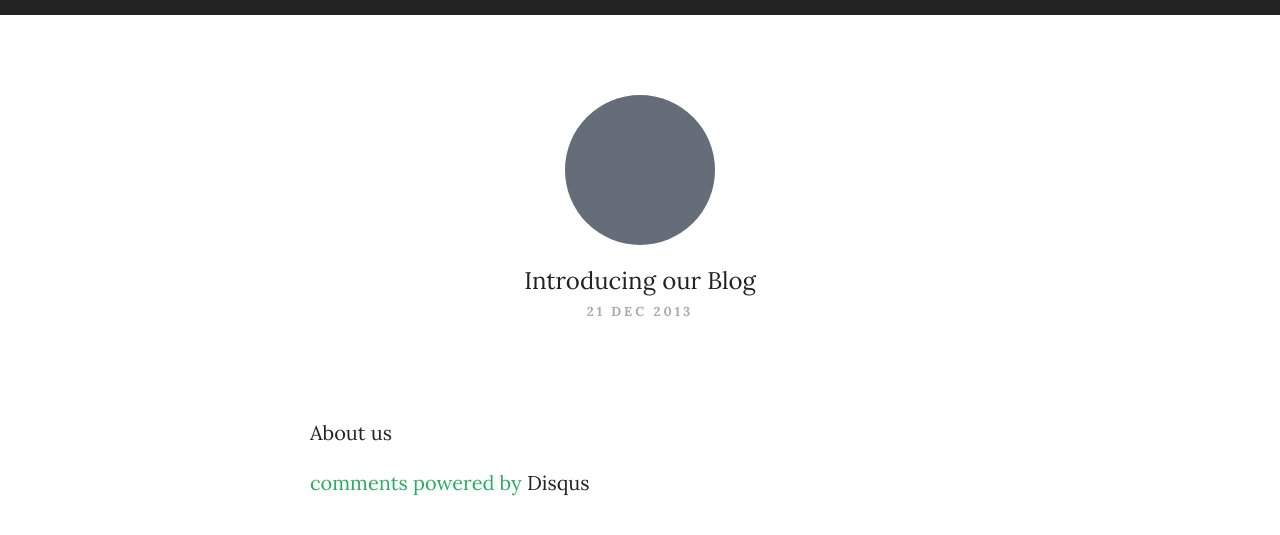
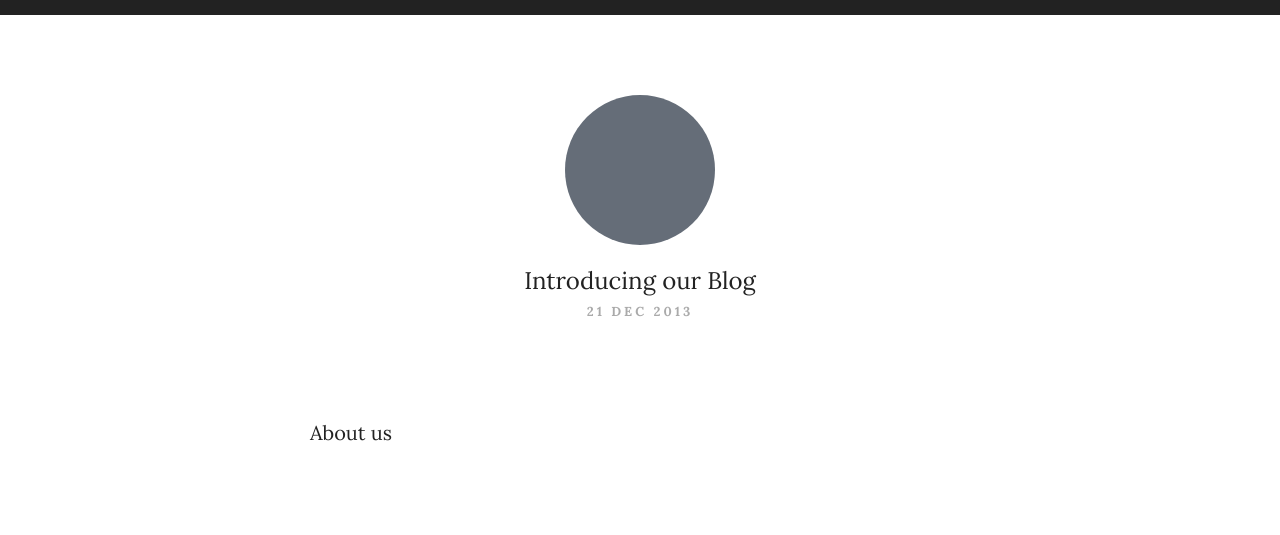
Before and after one commit to victoria-bondarchuk/WHOUX, a Jekyll site: the page built from _posts/2013-12-21-introducing-our-blog.markdown, in a window 1280 px wide. Shown: the top 535 px of the page. Built offline with Jekyll 4.4.1, drawn with Linux system fonts in a browser that asks for light colours; nearby versions of some CDN libraries; Markdown is read by kramdown in place of the engine named in the settings; comment, search, counter and statistics services are not loaded.

Commit message:
comments option removed

```diff
--- a/_layouts/post.html
+++ b/_layouts/post.html
@@ -18,22 +18,5 @@
 {{ content }}
 
 
-{{ if page.comments }}
-<div id="disqus_thread"></div>
-<script type="text/javascript">
-        /* * * CONFIGURATION VARIABLES: EDIT BEFORE PASTING INTO YOUR WEBPAGE * * */
-        var disqus_shortname = 'whouxpro'; // required: replace example with your forum shortname
-
-        /* * * DON'T EDIT BELOW THIS LINE * * */
-        (function() {
-            var dsq = document.createElement('script'); dsq.type = 'text/javascript'; dsq.async = true;
-            dsq.src = '//' + disqus_shortname + '.disqus.com/embed.js';
-            (document.getElementsByTagName('head')[0] || document.getElementsByTagName('body')[0]).appendChild(dsq);
-        })();
-    </script>
-    <noscript>Please enable JavaScript to view the <a href="http://disqus.com/?ref_noscript">comments powered by Disqus.</a></noscript>
-    <a href="http://disqus.com" class="dsq-brlink">comments powered by <span class="logo-disqus">Disqus</span></a>
-
-{{ endif }}
 
 </div>
```
